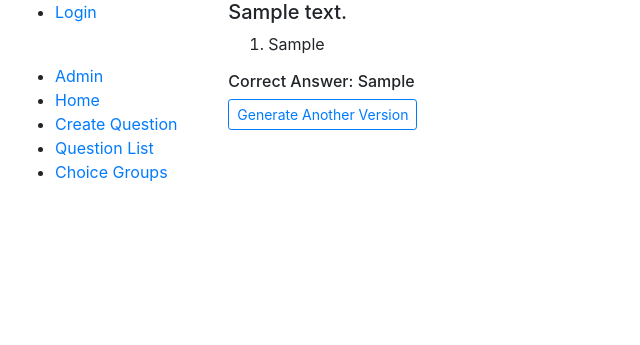
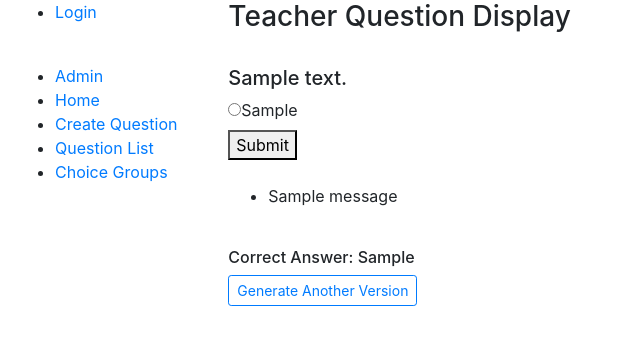
Before and after one commit to aniquequreshi/deenxl, a Django app: page /questions/generate/1/ in a window 1280 px wide. Shown: the top 345 px of the page, without its empty margins (0-640 px from the left). Run offline with Django 3.2, Linux system fonts and the light colour scheme; tables that the repository leaves empty hold one stand-in row (values such as "Sample post"); one stand-in notice (Sample message) is shown; some libraries are stand-ins or nearby versions.

Commit message:
Added Right and Wrong feedback

```diff
--- a/questions/templates/questions/question_generate.html
+++ b/questions/templates/questions/question_generate.html
@@ -1,18 +1,35 @@
 {% extends "questions/base.html" %}
 
-{% block title %}Question List{% endblock %}
+{% block title %}Question Generated{% endblock %}
 
 {% block content %}
 
 <body>
+<h3>Teacher Question Display</h3>
+<br>
+<form method="post" action="{% url 'questions:question-answer-check' question.pk %}">
+{% csrf_token %}
+   <h5> {{ question.question_text }}</h5>
 
-   <h5> {{ question.question_text }}</h5>
-    <ol>
     {% for choice in all_choices %}
-        <li>{{ choice.choice }}</li>
+        <label><input type="radio" required name="displayed_choices" id="id_{{ choice.choice }}" value="{{ choice.choice }}">{{ choice.choice }}</label>
+        <br>
     {% endfor %}
-    </ol>
 
+{#    <input type="submit" value="Submit>#}
+    <button type="submit">Submit</button>
+
+</form>
+<br>
+{% if messages %}
+<ul class="messages">
+    {% for message in messages %}
+    <li{% if message.tags %} class="{{ message.tags }}"{% endif %}>{{ message }}</li>
+    {% endfor %}
+</ul>
+{% endif %}
+
+<br>
     <h6>Correct Answer: {{ question.choice }}</h6>
 
     <button class="btn btn-outline-primary btn-sm"><a href="{% url 'questions:question-generate' question.pk %}">Generate Another Version</a></button>
--- a/questions/urls.py
+++ b/questions/urls.py
@@ -27,4 +27,6 @@ urlpatterns = [
 
     path('copy/<int:pk>/', views.QuestionCopy, name='question-copy'),
     path('generate/<int:pk>/', views.QuestionGenerate, name='question-generate'),
+    path('answer/check/<int:pk>/', views.questionCheckAnswer, name='question-answer-check'),
+    # path('answer/display/', views.questionAnswerDisplay, name='question-answer-display'),
 ]
--- a/questions/views.py
+++ b/questions/views.py
@@ -5,11 +5,13 @@ from django.urls import reverse_lazy
 from django.views.generic import CreateView, DeleteView, UpdateView, ListView, DetailView
 from django.contrib.auth.mixins import LoginRequiredMixin
 from random import randint, shuffle
+from django.contrib import messages
 
 from .models import Question, Choice, ChoiceGroup, Subject
 from .forms import QuestionForm
 # , ChoiceForm
 from django.forms import inlineformset_factory
+
 
 # Delete Questions, then Choices, then Groups
 def index_view(request):
@@ -35,6 +37,7 @@ class QuestionCreateView(LoginRequiredMixin, CreateView):
         kwargs['user'] = self.request.user
         return kwargs
 
+
 class QuestionUpdateView(LoginRequiredMixin, UpdateView):
     model = Question
     form_class = QuestionForm
@@ -47,6 +50,7 @@ class QuestionUpdateView(LoginRequiredMixin, UpdateView):
         kwargs['user'] = self.request.user
         return kwargs
 
+
 class QuestionListView(LoginRequiredMixin, ListView):
     model = Question
 
@@ -54,6 +58,7 @@ class QuestionListView(LoginRequiredMixin, ListView):
         user = self.request.user
         question_list = Question.objects.filter(created_by=user)
         return question_list
+
 
 # class QuestionDetailView(LoginRequiredMixin, DetailView):
 #     model = Question
@@ -92,10 +97,12 @@ class ChoiceGroupCreateView(LoginRequiredMixin, CreateView):
         context["objects"] = self.model.objects.filter(created_by=self.request.user)
         return context
 
+
 class ChoiceGroupUpdateView(LoginRequiredMixin, UpdateView):
     model = ChoiceGroup
     fields = ('choice_group',)
     success_url = reverse_lazy('questions:choice-group-create')
+
 
 # Works but don't need it
 # class ChoiceGroupListView(LoginRequiredMixin, ListView):
@@ -139,15 +146,15 @@ def ChoiceCreateView(request, pk):
     choice_group = ChoiceGroup.objects.get(id=pk)
 
     if request.method == 'POST':
-        formset = ChoiceFormSet(request.POST, instance = choice_group)
+        formset = ChoiceFormSet(request.POST, instance=choice_group)
         if formset.is_valid():
             formset.save()
-            return redirect('questions:choice-create', pk = choice_group.id)
+            return redirect('questions:choice-create', pk=choice_group.id)
 
     # IMPORTANT: Change queryset objects.none() to not show older items in list
     # formset = ChoiceFormSet(queryset=Choice.objects.none(),instance=choice_group)
     formset = ChoiceFormSet(queryset=Choice.objects.all(), instance=choice_group)
-    context = {'formset': formset, 'choice_group':choice_group}
+    context = {'formset': formset, 'choice_group': choice_group}
     return render(request, 'questions/choice_form.html', context)
 
 
@@ -190,21 +197,37 @@ def QuestionCopy(request, pk):
     #         formset.save()
     #         return redirect('questions:choice-create', pk = choice_group.id)
 
-    return redirect('questions:question-update', pk = question.id)
+    return redirect('questions:question-update', pk=question.id)
     # return render(request, "questions/question_copy.html", context)
     # questions / question_form.html
+
 
 def QuestionGenerate(request, pk):
     question = Question.objects.get(id=pk)
     choice_group = question.choice_group
     correct_choice = question.choice
     # Below is needed to create a Queryset for combining
-    correct_choice_qs = Choice.objects.filter(choice_group = choice_group, choice = correct_choice).order_by("?")[:1]
-    wrong_choices = Choice.objects.filter(choice_group = choice_group).exclude(choice = correct_choice).order_by("?")[:4]
+    correct_choice_qs = Choice.objects.filter(choice_group=choice_group, choice=correct_choice).order_by("?")[:1]
+    wrong_choices = Choice.objects.filter(choice_group=choice_group).exclude(choice=correct_choice).order_by("?")[:4]
     all_choices = correct_choice_qs | wrong_choices
 
     all_choices_list = list(all_choices)
     shuffle(all_choices_list)
 
-    context = {'question':question, 'all_choices': all_choices_list}
+    context = {'question': question, 'all_choices': all_choices_list}
     return render(request, "questions/question_generate.html", context)
+
+
+def questionCheckAnswer(request, pk):
+    question = Question.objects.get(id=pk)
+    correct_answer = question.choice.choice
+    data = request.POST
+    given_answer = data.get('displayed_choices')
+    context ={'question': question, 'given_answer': given_answer, 'correct_answer': correct_answer}
+    if given_answer == correct_answer:
+        messages.add_message(request, messages.INFO, 'CORRECT')
+        # return redirect('questions:question-list')
+    else:
+        messages.add_message(request, messages.INFO, 'WRONG')
+       # return redirect('questions:question-update', pk = pk )
+    return render(request, 'questions/question_answer.html', context)
```
Also changed, not shown: questions/templates/questions/question_answer.html (added, +31 -0 lines).
